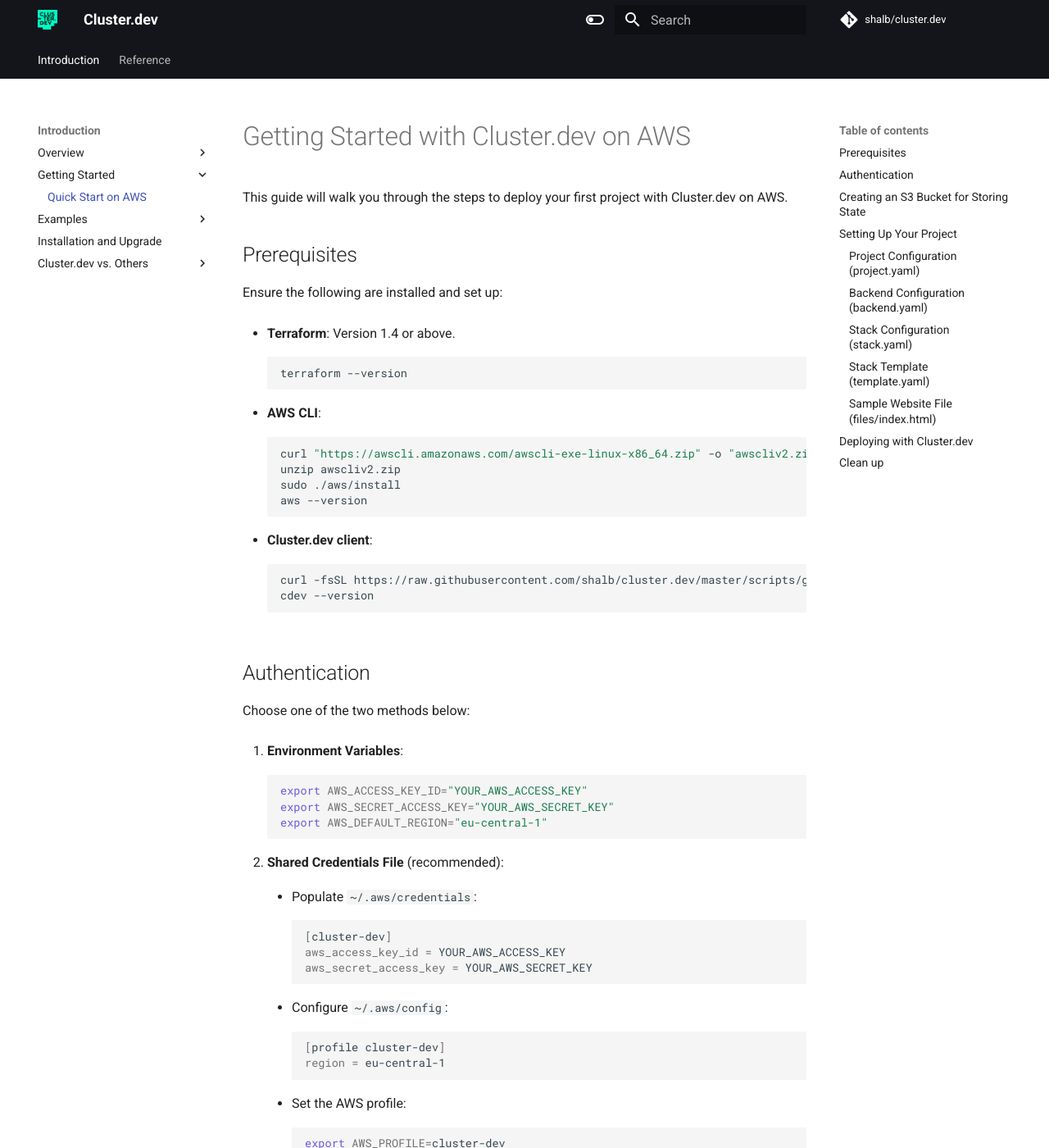
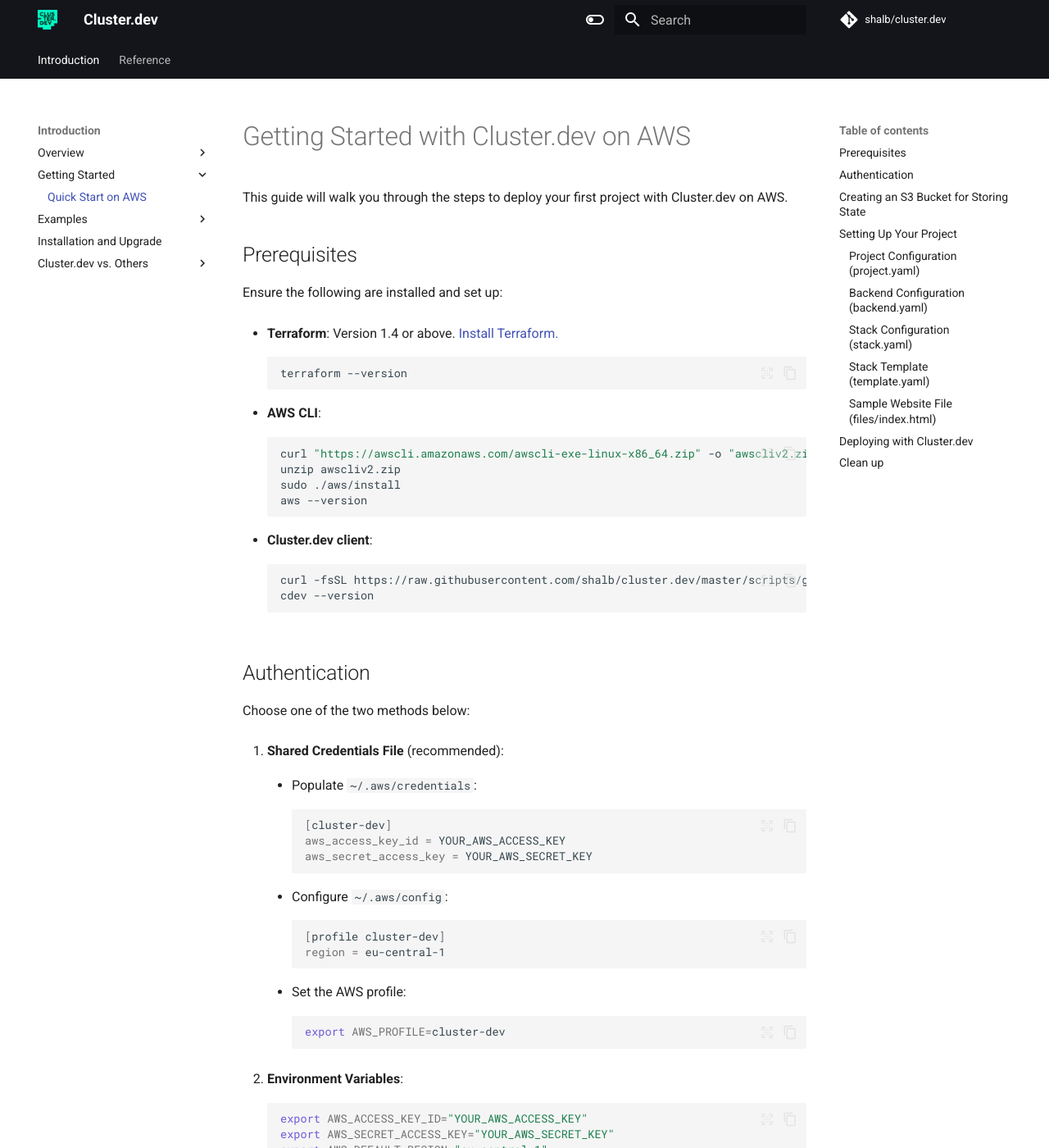
Before and after one commit to shalb/cluster.dev, an MkDocs documentation site: the page built from docs/get-started-cdev-aws.md, in a window 1280 px wide and 1400 px high. Shown: the whole window at 82% size. Built offline with MkDocs 1.6.1 and Material for MkDocs 9.7.7, drawn with Linux system fonts in a browser that asks for light colours; comment, search, counter and statistics services are not loaded; some of the changed text lies outside the part shown.

Commit message:
Quickstart AWS cosmetics

````diff
--- a/docs/get-started-cdev-aws.md
+++ b/docs/get-started-cdev-aws.md
@@ -6,7 +6,7 @@
 
 Ensure the following are installed and set up:
 
-- **Terraform**: Version 1.4 or above.
+- **Terraform**: Version 1.4 or above. [Install Terraform.](https://developer.hashicorp.com/terraform/downloads)
   ```bash
   terraform --version
   ```
@@ -29,14 +29,7 @@
 
 Choose one of the two methods below:
 
-1. **Environment Variables**:
-   ```bash
-   export AWS_ACCESS_KEY_ID="YOUR_AWS_ACCESS_KEY"
-   export AWS_SECRET_ACCESS_KEY="YOUR_AWS_SECRET_KEY"
-   export AWS_DEFAULT_REGION="eu-central-1"
-   ```
-
-2. **Shared Credentials File** (recommended):
+1. **Shared Credentials File** (recommended):
 
     - Populate `~/.aws/credentials`:
 
@@ -59,6 +52,12 @@
         export AWS_PROFILE=cluster-dev
         ```
 
+2. **Environment Variables**:
+   ```bash
+   export AWS_ACCESS_KEY_ID="YOUR_AWS_ACCESS_KEY"
+   export AWS_SECRET_ACCESS_KEY="YOUR_AWS_SECRET_KEY"
+   export AWS_DEFAULT_REGION="eu-central-1"
+   ```
 ## Creating an S3 Bucket for Storing State
 
 ```bash
--- a/mkdocs.yml
+++ b/mkdocs.yml
@@ -79,6 +79,8 @@
   language: en
   features:
     - navigation.tabs
+    - content.code.copy
+    - content.code.select
   palette:
     - media: "(prefers-color-scheme: light)"
       scheme: default
````
Also changed, not shown: other parts of docs/get-started-cdev-aws.md (+1 -1 lines).
